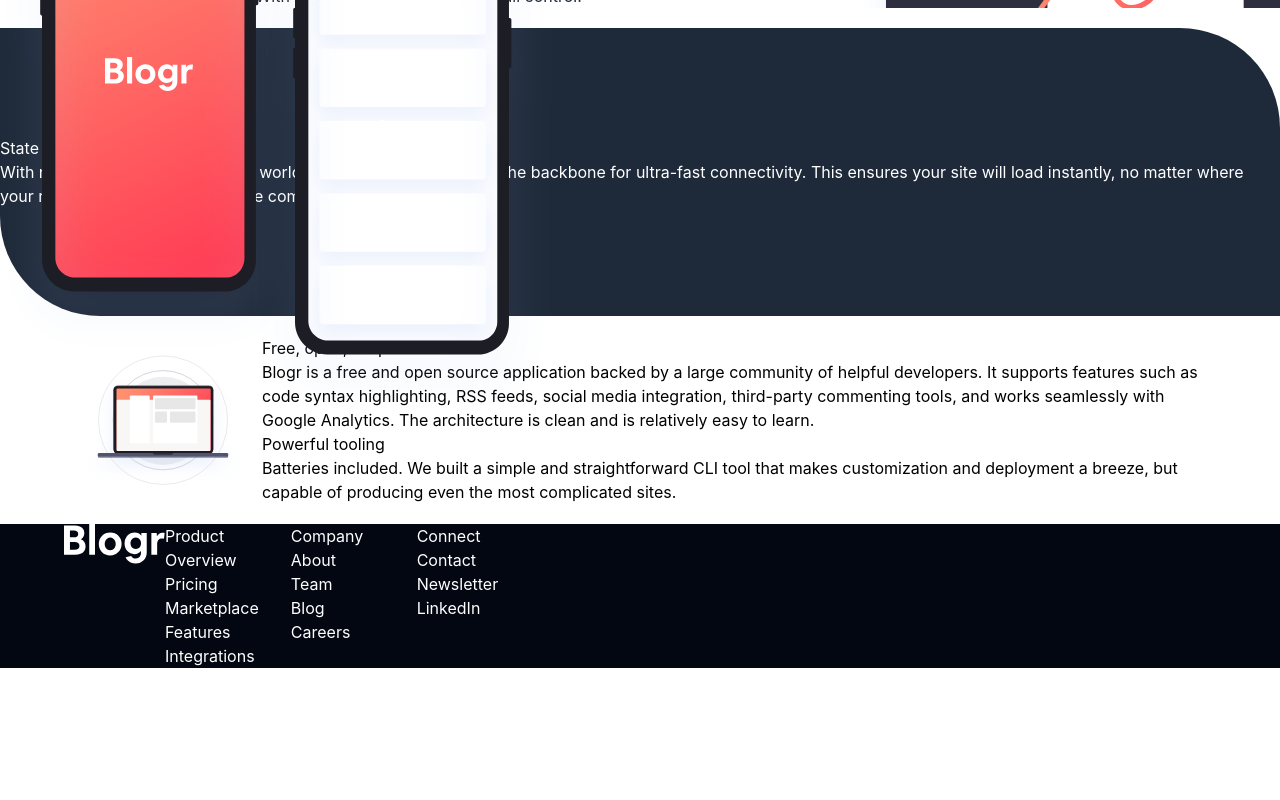
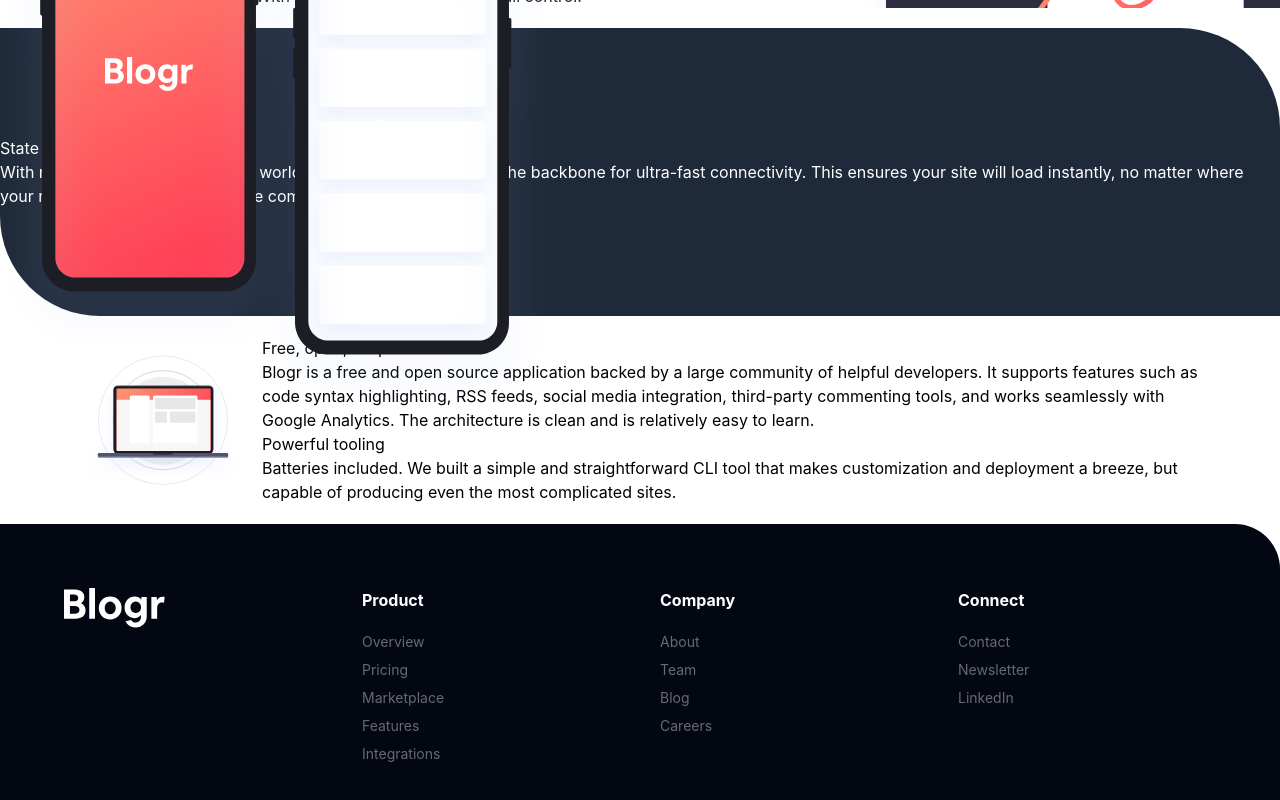
Before and after one commit to Jeanclaude09-dev/blogr-landing-page-main, a React (Vite) app: page / in a window 1280 px wide. Shown: the part 872-1672 px from the top of the page. Before the commit the page ends 1540 px from the top, so only its background shows below. Built offline with nearby package versions, Linux system fonts and the light colour scheme.

Commit message:
ft:footer layout

```diff
--- a/src/component/DrapdownPanel.jsx
+++ b/src/component/DrapdownPanel.jsx
@@ -2,7 +2,7 @@
 
   return (
     // {Dropdown panel}
-    <div className={`absolute top-full text-gray-800 left-0 right-0 z-50 bg-white rounded-lg p-4 overflow-hidden md:hidden  shadow-2xl transition-all duration-300 ease-in-out ${isOpen ? 'min-h-96 opacity-100' : 'min-h-0 opacity-0'}`}>
+    <div className={`absolute top-full text-gray-800 left-0 right-0 z-50 bg-white rounded-lg p-4 overflow-hidden md:hidden  shadow-2xl transition-all duration-200 ease-in-out ${isOpen ? 'min-h-96 opacity-100' : 'min-h-0 opacity-0'}`}>
       {children}
     </div>)
 }
--- a/src/component/Footer.jsx
+++ b/src/component/Footer.jsx
@@ -1,39 +1,54 @@
 export const Footer = () => {
-  return (<footer className="bg-gray-950 text-white">
 
-    <div className="max-w-6xl mx-auto flex">
-      <div><img src="/images/logo.svg" alt="blogr logo" /></div>
+  const links = [
+    {
+      id: 0,
+      link: "Product",
+      options: [
+        { id: 0, label: "Overview" },
+        { id: 1, label: "Pricing" },
+        { id: 2, label: "Marketplace" },
+        { id: 3, label: "Features" },
+        { id: 4, label: "Integrations" }]
+    },
+    {
+      id: 1,
+      link: "Company",
+      options: [
+        { id: 0, label: "About" },
+        { id: 1, label: "Team" },
+        { id: 2, label: "Blog" },
+        { id: 3, label: "Careers" }]
+    },
+    {
+      id: 2,
+      link: "Connect",
+      options: [
+        { id: 0, label: "Contact" },
+        { id: 1, label: "Newsletter" },
+        { id: 2, label: "LinkedIn" }
+      ]
+    }
+  ];
 
-      <div className="grid grid-cols-1 md:grid-cols-3 gap-8">
-        <div>
-          <h3>Product</h3>
-          <ul>
-            <li>Overview</li>
-            <li>Pricing</li>
-            <li>Marketplace</li>
-            <li>Features</li>
-            <li>Integrations</li>
-          </ul>
+  return (<footer className="bg-gray-950 text-white rounded-tr-[45px]">
+
+    <div className="max-w-6xl mx-auto px6 py-16">
+      {/* Main grid */}
+      <div className="grid grid-cols-1 md:grid-cols-4 gap-10 pb-14 ">
+        <div className="col-span-1 ">
+          <img src="/images/logo.svg" alt="blogr logo" />
         </div>
-
-        <div>
-          <h3>Company</h3>
-          <ul>
-            <li>About</li>
-            <li>Team</li>
-            <li>Blog</li>
-            <li>Careers</li>
-          </ul>
-        </div>
-
-        <div>
-          <h3>Connect</h3>
-          <ul>
-            <li>Contact</li>
-            <li>Newsletter</li>
-            <li>LinkedIn</li>
-          </ul>
-        </div>
+        {links.map((link) => (
+          <div key={link.id} >
+            <h3 className="font-bold  mb-5">{link.link}</h3>
+            <ul className="flex flex-col gap-2">
+              {link.options.map((option) => (
+                <li key={option.id} className="text-sm cursor-pointer text-white/40 hover:text-white transition-colors">{option.label}</li>
+              ))}
+            </ul>
+          </div>
+        ))}
       </div>
     </div>
   </footer>)
--- a/src/component/Nav.jsx
+++ b/src/component/Nav.jsx
@@ -52,15 +52,15 @@
       <div className="gap-4 hidden md:flex ">
         {links.map((link) => (
           <div key={link.id} className="flex items-center">
-            <span onClick={() => setIsActive(isActive === link.id ? null : link.id)} className="flex items-center gap-2 cursor-pointer hover:text-white hover:underline transition-all duration-300 ease">
+            <span onClick={() => setIsActive(isActive === link.id ? null : link.id)} className="flex items-center gap-2 cursor-pointer hover:text-white hover:underline transition-all duration-200 ease">
               <span>{link.link}</span>
-              <img src="/images/icon-arrow-light.svg" className={`max-w-3 max-h-3 duration-300 transform transition-transform ${isActive === link.id ? `rotate-180` : `rotate-0`}`} />
+              <img src="/images/icon-arrow-light.svg" className={`max-w-3 max-h-3 duration-200 transform transition-transform ${isActive === link.id ? `rotate-180` : `rotate-0`}`} />
             </span>
 
             {isActive === link.id &&
               <div className="absolute top-full  p-5  rounded-lg bg-white text-gray-600 min-w-25">
                 {link.options.map((option) => (
-                  <p key={option.id} className="cursor-pointer hover:text-gray-950  transform duration-300 ">{option.label}</p>
+                  <p key={option.id} className="cursor-pointer hover:text-gray-950  transform duration-200 ">{option.label}</p>
                 ))}
               </div>}
           </div>
@@ -70,7 +70,7 @@
 
       <div className="gap-1.5 hidden md:flex">
         <button className="cursor-pointer py-2 px-6 rounded-full text-white">Login</button>
-        <button className="cursor-pointer py-2 px-6 rounded-full bg-white text-red-550 font-semibold hover:bg-white/40 hover:text-white transition-color duration-300">sign in</button>
+        <button className="cursor-pointer py-2 px-6 rounded-full bg-white text-red-550 font-semibold hover:bg-white/40 hover:text-white transition-color duration-200">sign in</button>
       </div>
 
     </div>
@@ -122,7 +122,7 @@
 
       <div className="flex flex-col gap-3 items-center">
         <button className="font-semibold text-gray-600">Login</button>
-        <button className="cursor-pointer py-2 px-6 rounded-full bg-red-550 text-white font-semibold hover:bg-white/40 hover:text-white transition-color duration-300">sign in</button>
+        <button className="cursor-pointer py-2 px-6 rounded-full bg-red-550 text-white font-semibold hover:bg-white/40 hover:text-white transition-color duration-200">sign in</button>
       </div>
 
     </Dropdown>
--- a/src/component/Tooling.jsx
+++ b/src/component/Tooling.jsx
@@ -24,7 +24,6 @@
           capable of producing even the most complicated sites.</p>
       </div>
 
-
     </section>
   </section>
 }
--- a/src/component/hero.jsx
+++ b/src/component/hero.jsx
@@ -25,8 +25,8 @@
           <h2 className="text-2xl lg:text-3xl text-center text-white/75">Grow your audience and build your online brand</h2>
 
           <div className="flex gap-3 mt-4">
-            <button className="cursor-pointer py-3 px-6 rounded-full bg-white text-red-550 font-semibold hover:font-semibold hover:bg-white/40 hover:text-white transition-color duration-300">Start for Free</button>
-            <button className="cursor-pointer py-3 px-6 rounded-full border border-white hover:bg-white hover:semibold hover:text-red-550 transition-color duration-300 font-semibold ">Learn More</button>
+            <button className="cursor-pointer py-3 px-6 rounded-full bg-white text-red-550 font-semibold hover:font-semibold hover:bg-white/40 hover:text-white transition-color duration-200">Start for Free</button>
+            <button className="cursor-pointer py-3 px-6 rounded-full border border-white hover:bg-white hover:semibold hover:text-red-550 transition-color duration-200 font-semibold ">Learn More</button>
           </div>
 
         </section>
```
